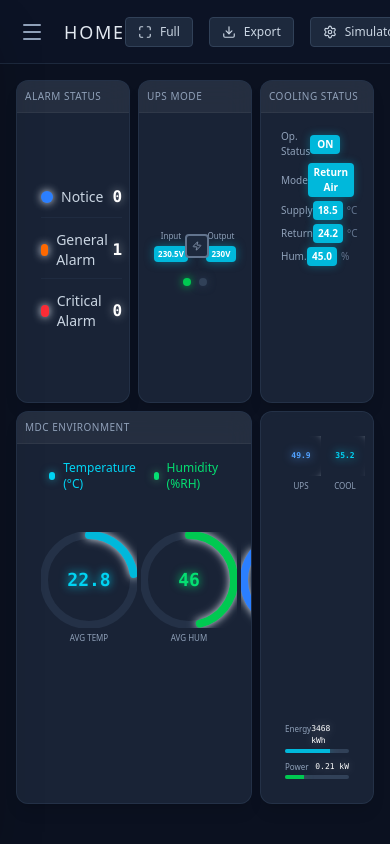
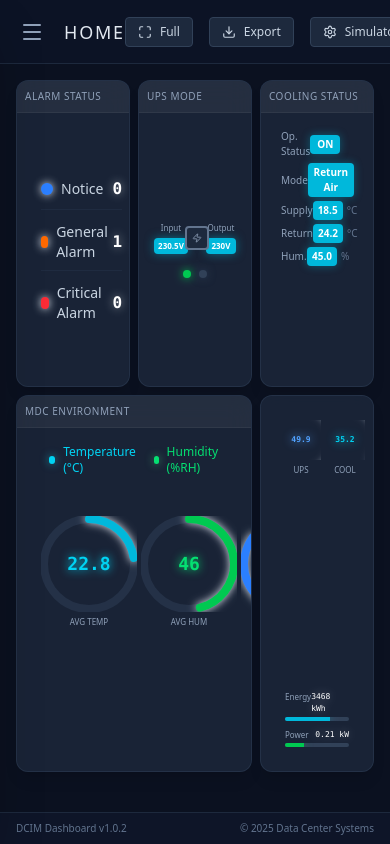
Before and after one commit to divvv19/dcim_dashboard, a React (Vite) app: page / in a window 390 px wide. Built offline with nearby package versions, Linux system fonts and the light colour scheme.

Commit message:
style: move footer to fixed sticky position

```diff
--- a/src/DCIM.jsx
+++ b/src/DCIM.jsx
@@ -690,10 +690,12 @@ export default function DCIM_Preview() {
                     {activeTab === 'pdu' && <PDUView data={pduData} />}
                     {activeTab === 'environment' && <EnvironmentView data={envData} />}
 
-                    <div className="mt-8 pt-6 border-t border-slate-800 flex justify-between items-center text-xs text-slate-500">
-                        <span>DCIM Dashboard v1.0.2</span>
-                        <span>© 2025 Data Center Systems</span>
-                    </div>
+
+                </div>
+                {/* Footer */}
+                <div className="h-8 border-t border-slate-800 bg-slate-900/80 backdrop-blur-md flex justify-between items-center px-4 lg:px-8 text-[10px] lg:text-xs text-slate-500 shrink-0">
+                    <span>DCIM Dashboard v1.0.2</span>
+                    <span>&copy; 2025 Data Center Systems</span>
                 </div>
             </main>
 
```
